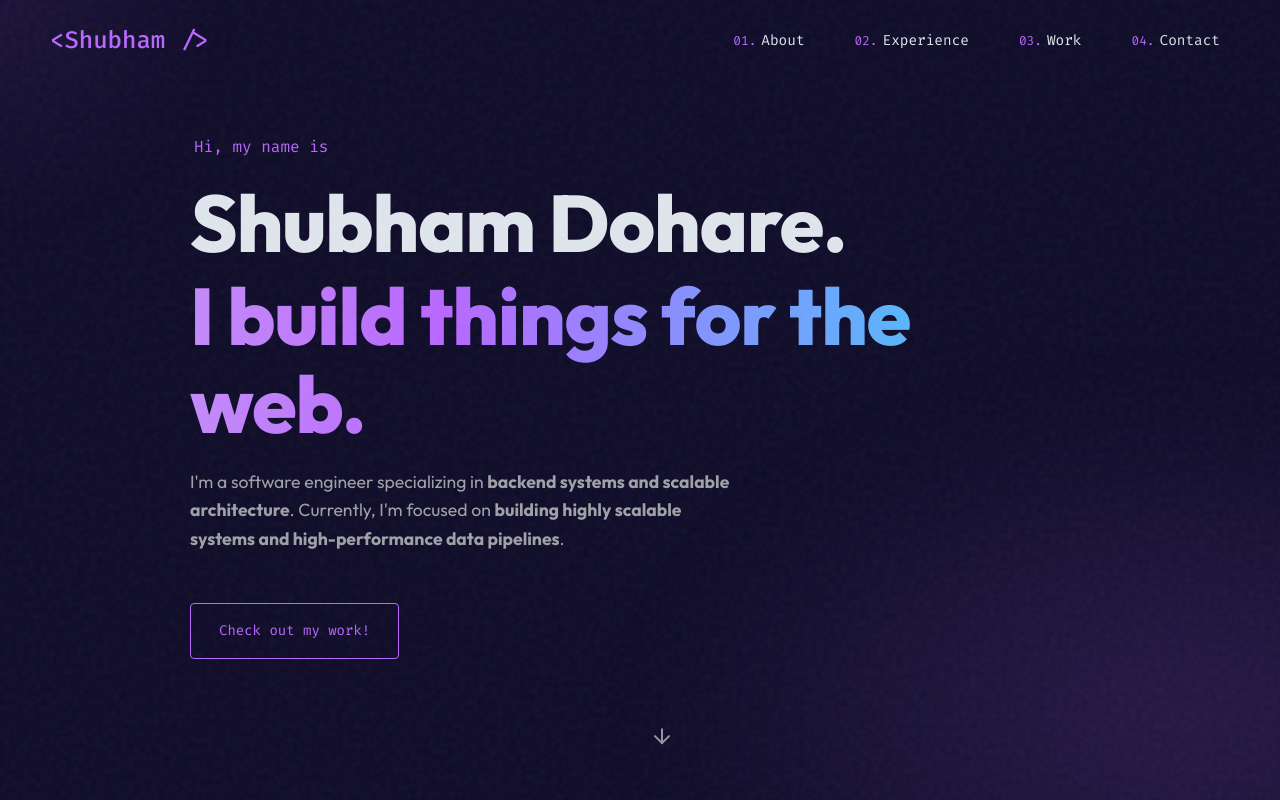
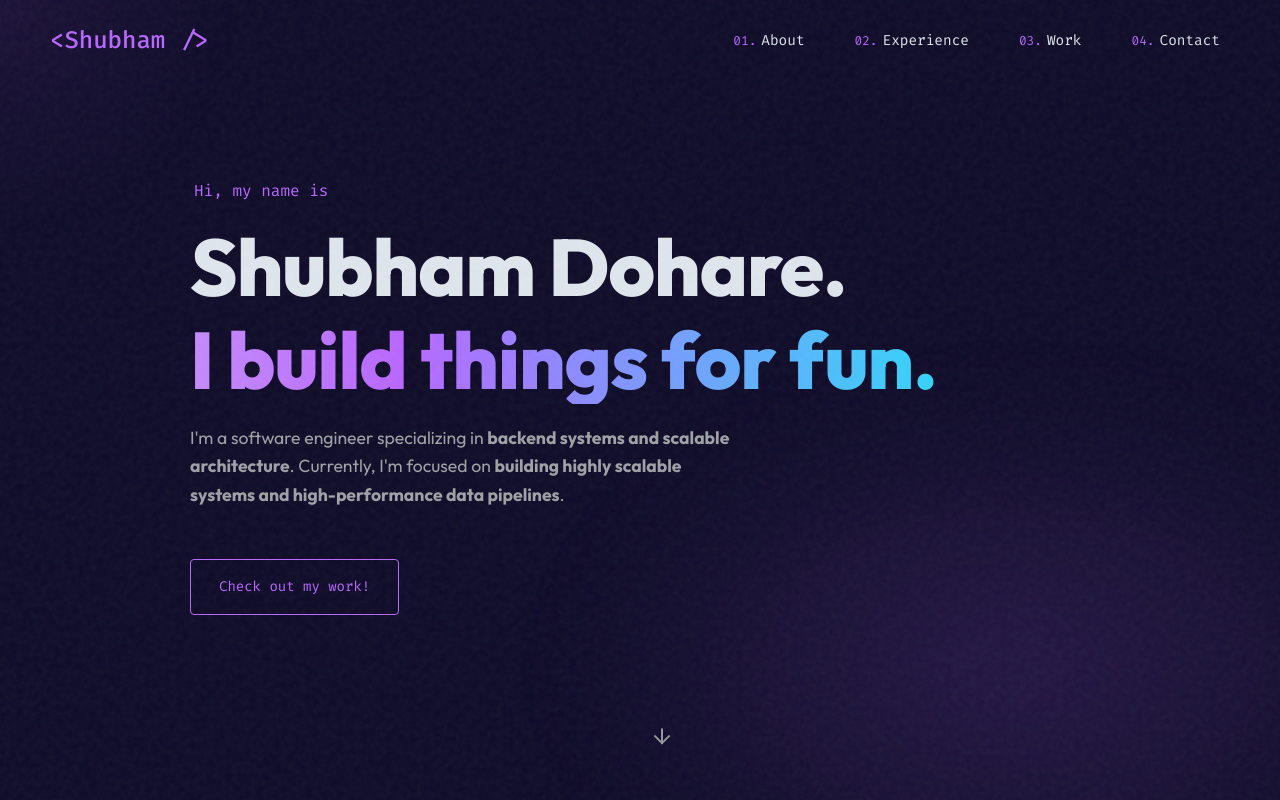
Before and after one commit to shubham199711/personal_website, a React (Vite) app: page / in a window 1280 px wide. Shown: the top 800 px of the page. Built offline with nearby package versions, Linux system fonts and the light colour scheme.

Commit message:
redesign

```diff
--- a/src/sections/Hero.tsx
+++ b/src/sections/Hero.tsx
@@ -232,7 +232,7 @@ const Hero = () => {
           </NameTextContainer>
 
           <RoleText variants={itemVariants}>
-            I build things for the web.
+            I build things for fun.
           </RoleText>
           <Description variants={itemVariants}>
             I'm a software engineer specializing in <strong>backend systems and scalable architecture</strong>. Currently, I'm focused on <strong>building highly scalable systems and high-performance data pipelines</strong>.
```
